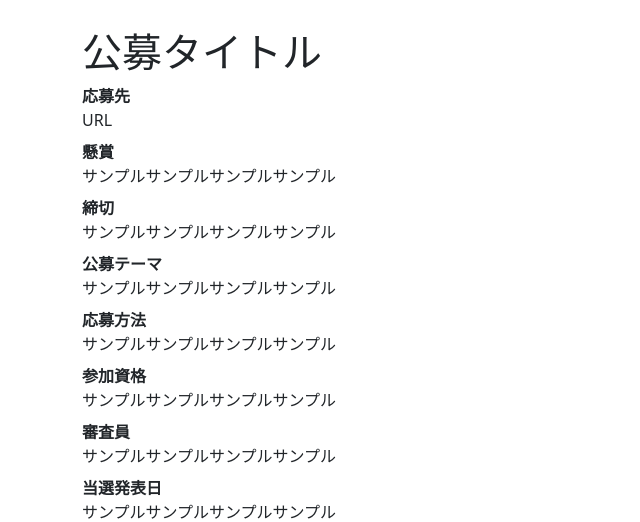
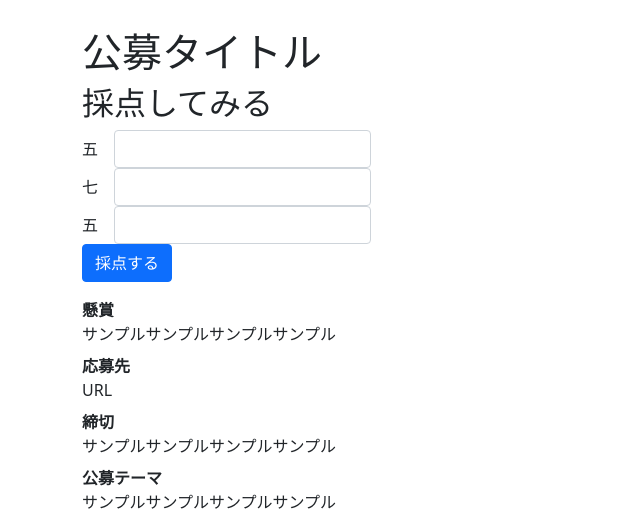
Before and after one commit to Kazumasa1/syukatu_presen, a Django app: page /detail/ in a window 1280 px wide. Shown: the part 72-594 px from the top of the page, without its empty margins (0-640 px from the left). Run offline with Django 3.2, Linux system fonts and the light colour scheme; parts of the project's set-up code (start-up, migrations or seed data) failed here and were passed over.

Commit message:
詳細ページを編集

```diff
--- a/haiku/templates/detail.html
+++ b/haiku/templates/detail.html
@@ -4,11 +4,54 @@
 
     <div class="container" style="margin-top: 100px">
         <h1>公募タイトル</h1>
+
+        <h2>採点してみる</h2>
+        <form>
+{#            <div class="mb-3">#}
+{#                <label for="exampleInputEmail1" class="form-label">五</label>#}
+{#                <input type="email" class="form-control" id="exampleInputEmail1" aria-describedby="emailHelp">#}
+{#            </div>#}
+{#            <div class="mb-3">#}
+{#                <label for="exampleInputEmail1" class="form-label">七</label>#}
+{#                <input type="email" class="form-control" id="exampleInputEmail1" aria-describedby="emailHelp">#}
+{#            </div>#}
+{#            <div class="mb-3">#}
+{#                <label for="exampleInputEmail1" class="form-label">五</label>#}
+{#                <input type="email" class="form-control" id="exampleInputEmail1" aria-describedby="emailHelp">#}
+{#            </div>#}
+            <div class="row g-3 align-items-center">
+                <div class="col-auto">
+                    <label for="" class="col-form-label">五</label>
+                </div>
+                <div class="col-auto">
+                    <input type="" id="" class="form-control" aria-describedby="">
+                </div>
+            </div>
+            <div class="row g-3 align-items-center">
+                <div class="col-auto">
+                    <label for="" class="col-form-label">七</label>
+                </div>
+                <div class="col-auto">
+                    <input type="" id="" class="form-control" aria-describedby="">
+                </div>
+            </div>
+            <div class="row g-3 align-items-center">
+                <div class="col-auto">
+                    <label for="" class="col-form-label">五</label>
+                </div>
+                <div class="col-auto">
+                    <input type="" id="" class="form-control" aria-describedby="">
+                </div>
+            </div>
+
+            <button type="submit" class="btn btn-primary">採点する</button>
+        </form>
+
         <dl>
+            <dt>懸賞</dt>
+            <dd>サンプルサンプルサンプルサンプル</dd>
             <dt>応募先</dt>
             <dd>URL</dd>
-            <dt>懸賞</dt>
-            <dd>サンプルサンプルサンプルサンプル</dd>
             <dt>締切</dt>
             <dd>サンプルサンプルサンプルサンプル</dd>
             <dt>公募テーマ</dt>
```
